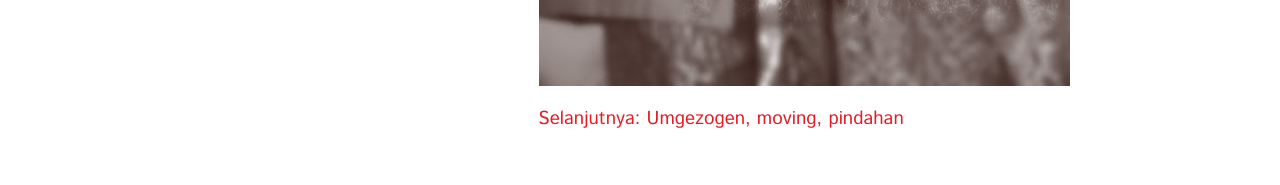
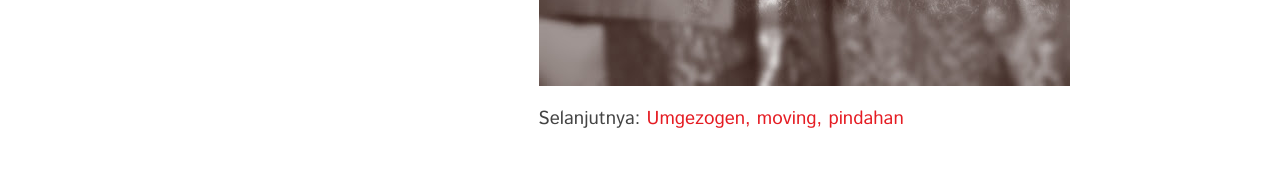
Before and after one commit to krhmwn/krhmwn.github.io, a Jekyll site: the page built from _posts/2016-01-10-menikah-alhamdulillah.markdown, in a window 1280 px wide. Shown: the part 869-1054 px from the top of the page. Built offline with Jekyll 4.4.1, drawn with Linux system fonts in a browser that asks for light colours.

Commit message:
v.2.1
update nav

```diff
--- a/_layouts/post.html
+++ b/_layouts/post.html
@@ -11,4 +11,4 @@
 <small>{{ page.date | date: "%d-%m-%Y"}}</small>
 {{content}}
 </article>
-<nav class="navigation"><ul><li>{% if page.previous.url %}<a href="{{ page.previous.url }}" title="{{ page.previous.title }}">Sebelumnya: {{ page.previous.title }}</a>{% endif %}</li><li>{% if page.next.url %}<a href="{{ page.next.url }}" title="{{ page.next.title }}">Selanjutnya: {{ page.next.title }}</a>{% endif %}</li></ul></nav>
+<nav class="navigation"><ul><li>{% if page.previous.url %}Sebelumnya: <a href="{{ page.previous.url }}" title="{{ page.previous.title }}">{{ page.previous.title }}</a>{% endif %}</li><li>{% if page.next.url %}Selanjutnya: <a href="{{ page.next.url }}" title="{{ page.next.title }}">{{ page.next.title }}</a>{% endif %}</li></ul></nav>
```
